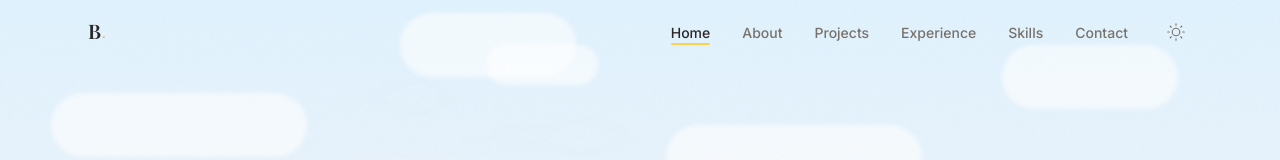
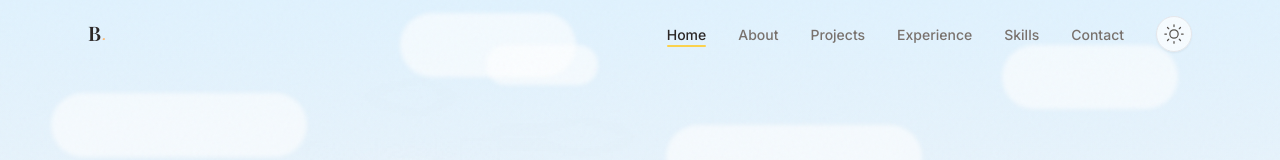
Before and after one commit to biplav-adhikary/my-portfolio, a React (Vite) app in the folder frontend/: page / in a window 1280 px wide. Shown: the top 160 px of the page. Built offline with nearby package versions, Linux system fonts and the light colour scheme; a web font is replaced by a local one.

Commit message:
enhancement: UI fixes

```diff
--- a/frontend/src/components/layout/Navbar.tsx
+++ b/frontend/src/components/layout/Navbar.tsx
@@ -27,13 +27,13 @@ function ThemeToggle({
     <button
       onClick={onToggle}
       aria-label={`Switch to ${theme === "light" ? "dark" : "light"} mode`}
-      className="relative flex h-8 w-8 items-center justify-center rounded-full text-earth-500 transition-colors duration-quick hover:bg-sky-50 hover:text-earth-700 dark:text-earth-400 dark:hover:bg-night-800 dark:hover:text-cloud-100"
+      className="relative flex h-9 w-9 items-center justify-center rounded-full border border-earth-200/70 bg-white/70 text-earth-600 shadow-sm backdrop-blur-sm transition-all duration-quick hover:border-earth-300 hover:bg-white hover:text-earth-800 hover:shadow-md dark:border-night-700/60 dark:bg-night-800/70 dark:text-cloud-100 dark:hover:border-night-700 dark:hover:bg-night-800 dark:hover:text-sunset-300"
     >
       {/* Sun icon */}
       <motion.svg
         key="sun"
-        width="18"
-        height="18"
+        width="20"
+        height="20"
         viewBox="0 0 24 24"
         fill="none"
         stroke="currentColor"
@@ -56,8 +56,8 @@ function ThemeToggle({
       {/* Moon icon */}
       <motion.svg
         key="moon"
-        width="18"
-        height="18"
+        width="20"
+        height="20"
         viewBox="0 0 24 24"
         fill="none"
         stroke="currentColor"
--- a/frontend/src/components/sections/Contact.tsx
+++ b/frontend/src/components/sections/Contact.tsx
@@ -35,8 +35,23 @@ const icons: Record<string, React.ReactNode> = {
 };
 
 /* ------------------------------------------------------------------ */
-/*  Contact section                                                    */
+/*  Per-brand hover styles                                             */
 /* ------------------------------------------------------------------ */
+const brandStyles: Record<string, { link: string; icon: string }> = {
+  email: {
+    link: "hover:border-[#EA4335]/40 hover:bg-[#fef2f2]/70 hover:text-[#EA4335] hover:shadow-[#EA4335]/10 dark:hover:border-[#EA4335]/40 dark:hover:bg-[#EA4335]/10 dark:hover:text-[#ff6b5b] dark:hover:shadow-[#EA4335]/10",
+    icon: "group-hover:text-[#EA4335] dark:group-hover:text-[#ff6b5b]",
+  },
+  github: {
+    link: "hover:border-[#24292e]/30 hover:bg-[#f6f8fa]/80 hover:text-[#24292e] hover:shadow-[#24292e]/10 dark:hover:border-white/30 dark:hover:bg-white/10 dark:hover:text-white dark:hover:shadow-black/20",
+    icon: "group-hover:text-[#24292e] dark:group-hover:text-white",
+  },
+  linkedin: {
+    link: "hover:border-[#0A66C2]/40 hover:bg-[#EBF5FB]/70 hover:text-[#0A66C2] hover:shadow-[#0A66C2]/10 dark:hover:border-[#0A66C2]/50 dark:hover:bg-[#0A66C2]/10 dark:hover:text-[#4d9fe0] dark:hover:shadow-[#0A66C2]/10",
+    icon: "group-hover:text-[#0A66C2] dark:group-hover:text-[#4d9fe0]",
+  },
+};
+
 export default function Contact() {
   const ref = useRef<HTMLDivElement>(null);
   const isInView = useInView(ref, { once: true, amount: 0.3 });
@@ -81,33 +96,35 @@ export default function Contact() {
           transition={{ duration: 0.6, delay: 0.35 }}
           className="mt-10 flex flex-wrap items-center justify-center gap-4"
         >
-          {contact.links.map((link) => (
+          {contact.links.map((link) => {
+            const brand = brandStyles[link.icon] ?? brandStyles.email;
+            return (
               <a
                 key={link.label}
                 href={link.href}
                 target={link.icon === "email" ? undefined : "_blank"}
                 rel={link.icon === "email" ? undefined : "noopener noreferrer"}
-              className="
+                className={`
                   group flex items-center gap-2.5
                   rounded-full border border-sunset-200/60 bg-white/40
                   px-6 py-3 text-sm font-medium text-earth-600
                   shadow-sm shadow-sunset-100/30 backdrop-blur-sm
                   transition-all duration-smooth
-                hover:border-sunset-300 hover:bg-sunset-100/50
-                hover:text-sunset-400 hover:shadow-md hover:shadow-sunset-100/50
                   active:scale-[0.97]
-                dark:border-sunset-400/20 dark:bg-white/[0.04] dark:text-earth-400
+                  dark:border-night-700/40 dark:bg-white/[0.04] dark:text-earth-400
                   dark:shadow-black/10
-                dark:hover:border-sunset-400/40 dark:hover:bg-sunset-400/10
-                dark:hover:text-sunset-300 dark:hover:shadow-sunset-900/20
-              "
+                  ${brand.link}
+                `}
               >
-              <span className="text-earth-400 transition-colors duration-smooth group-hover:text-sunset-400 dark:text-earth-500 dark:group-hover:text-sunset-300">
+                <span
+                  className={`text-earth-400 transition-colors duration-smooth dark:text-earth-500 ${brand.icon}`}
+                >
                   {icons[link.icon]}
                 </span>
                 {link.label}
               </a>
-          ))}
+            );
+          })}
         </motion.div>
       </div>
     </SectionWrapper>
```
Lines whose indentation alone changed are shown as unchanged.
